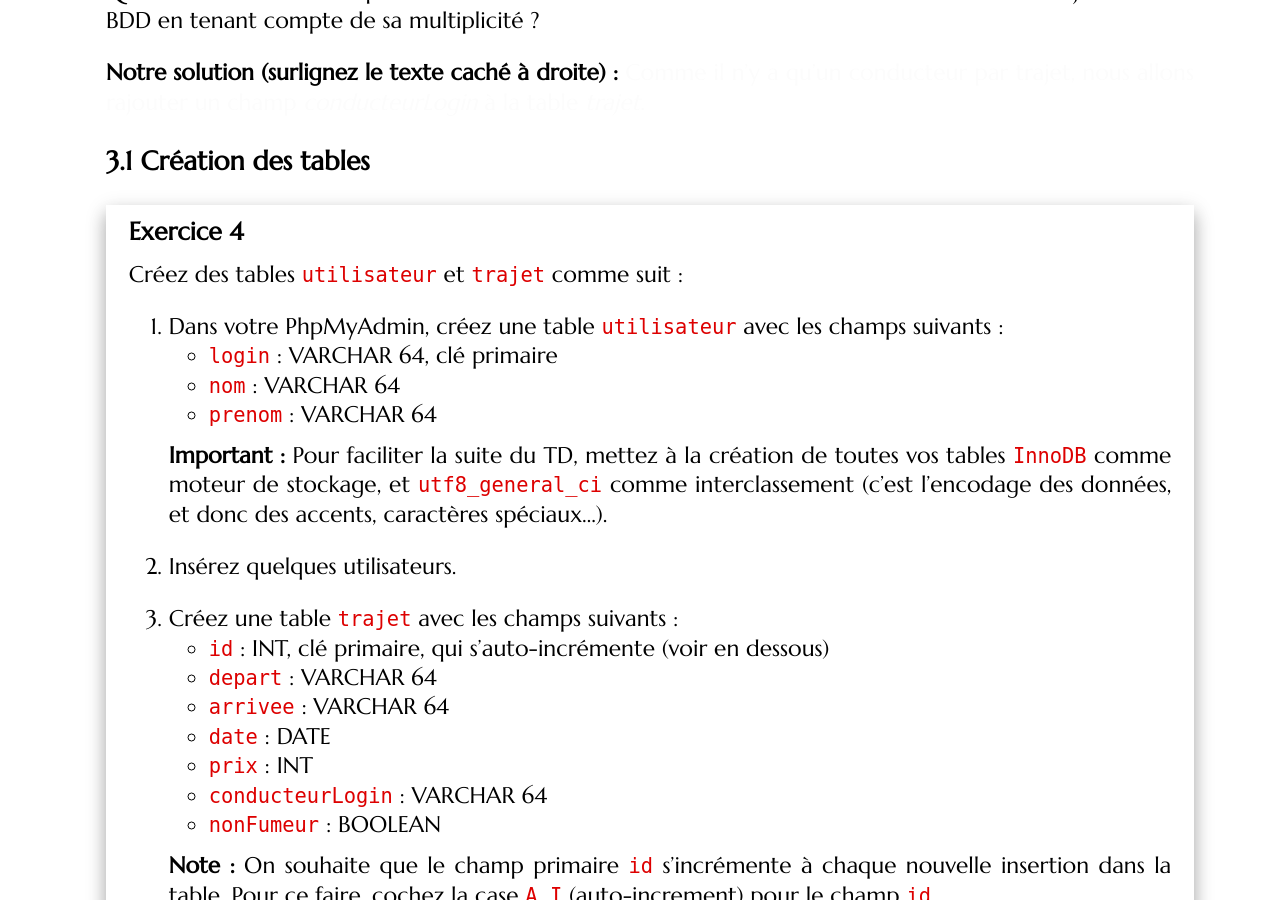
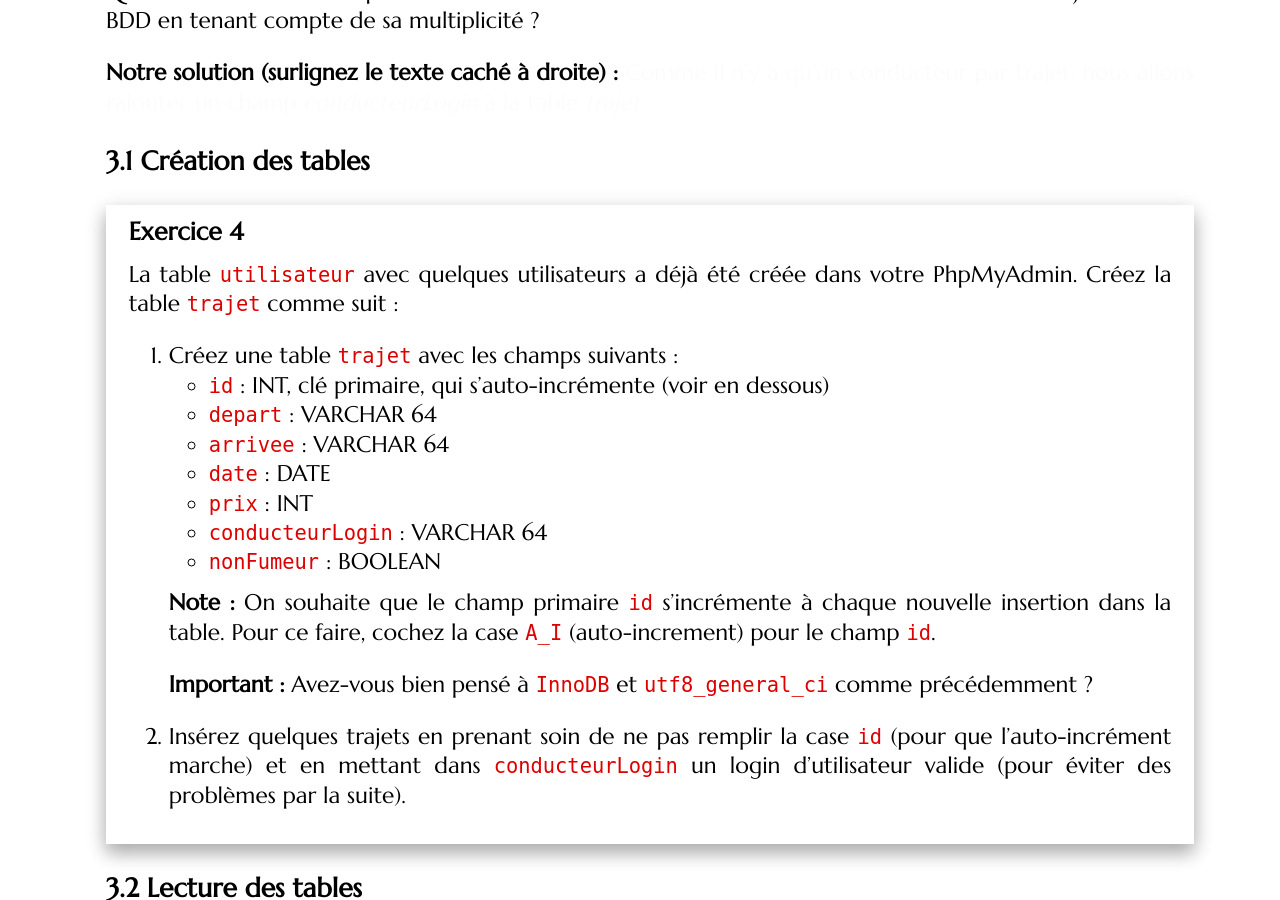
Before and after one commit to romainlebreton/R3.01-DeveloppementWeb, a Jekyll site: the page built from tutorials/tutorial3.md, in a window 1280 px wide and 900 px high, scrolled down 4956 px. Built offline with Jekyll 4.4.1, drawn with Linux system fonts in a browser that asks for light colours; some web fonts are replaced; some of the changed text lies outside the part shown.

Commit message:
quelques corrections

```diff
--- a/tutorials/tutorial3.md
+++ b/tutorials/tutorial3.md
@@ -190,7 +190,7 @@ de création d'utilisateur du TD1 :
 2. Copiez dans le dossier TD3 les fichiers `creerUtilisateur.php` et
    `formulaireCreationUtilisateur.html` du TD1.
 
-3. Modifier la page `creerUtilisateur.php` de sorte qu'elle sauvegarde
+3. Modifiez la page `creerUtilisateur.php` de sorte qu'elle sauvegarde
    l'objet `Utilisateur` reçu (en GET ou POST, au choix).
 
 4. Testez l'insertion grâce au formulaire `formulaireCreationUtilisateur.html`.
@@ -203,7 +203,7 @@ de création d'utilisateur du TD1 :
 
 5. Vérifiez dans PhpMyAdmin que les utilisateurs sont bien sauvegardés.
 
-6. Essayez de rajouter un utilisateur dont un champ contient un guillemet simple
+6. Essayez d'ajouter un utilisateur dont un champ contient un guillemet simple
    `'`, par exemple un nom `"D'Artagnan"`. Est-ce qu'elle a bien été
    sauvegardée ? Si ce n'est pas le cas, c'est sûrement que vous n'avez pas
    utilisé les requêtes préparées.
@@ -251,21 +251,9 @@ Comme il n'y a qu'un conducteur par trajet, nous allons rajouter un champ
 ### Création des tables
 
 <div class="exercise">
-Créez des tables `utilisateur` et `trajet` comme suit :
+La table `utilisateur` avec quelques utilisateurs a déjà été créée dans votre PhpMyAdmin. Créez la table `trajet` comme suit :
 
-1. Dans votre PhpMyAdmin, créez une table `utilisateur` avec les champs suivants :
-   * `login` : VARCHAR 64, clé primaire
-   * `nom` : VARCHAR 64
-   * `prenom` : VARCHAR 64
-
-   **Important :** Pour faciliter la suite du TD, mettez à la création de toutes
-     vos tables `InnoDB` comme moteur de stockage, et `utf8_general_ci` comme
-     interclassement (c’est l’encodage des données, et donc des accents,
-     caractères spéciaux...).
-
-2. Insérez quelques utilisateurs.
-
-3. Créez une table `trajet` avec les champs suivants :
+1. Créez une table `trajet` avec les champs suivants :
    * `id` : INT, clé primaire, qui s'auto-incrémente (voir en dessous)
    * `depart` : VARCHAR 64
    * `arrivee` : VARCHAR 64
```
Also changed, not shown: other parts of tutorials/tutorial3.md (+1 -1 lines).
